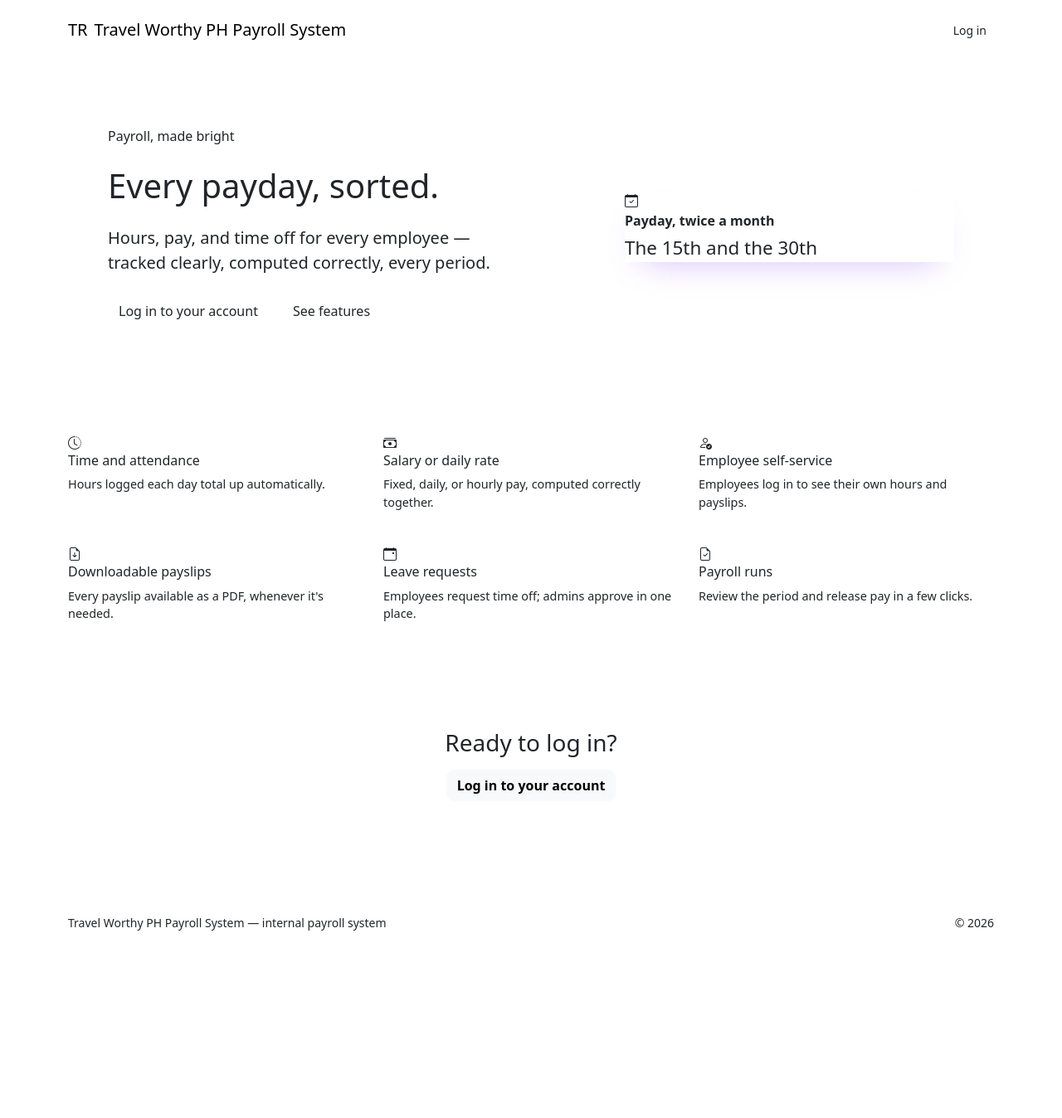
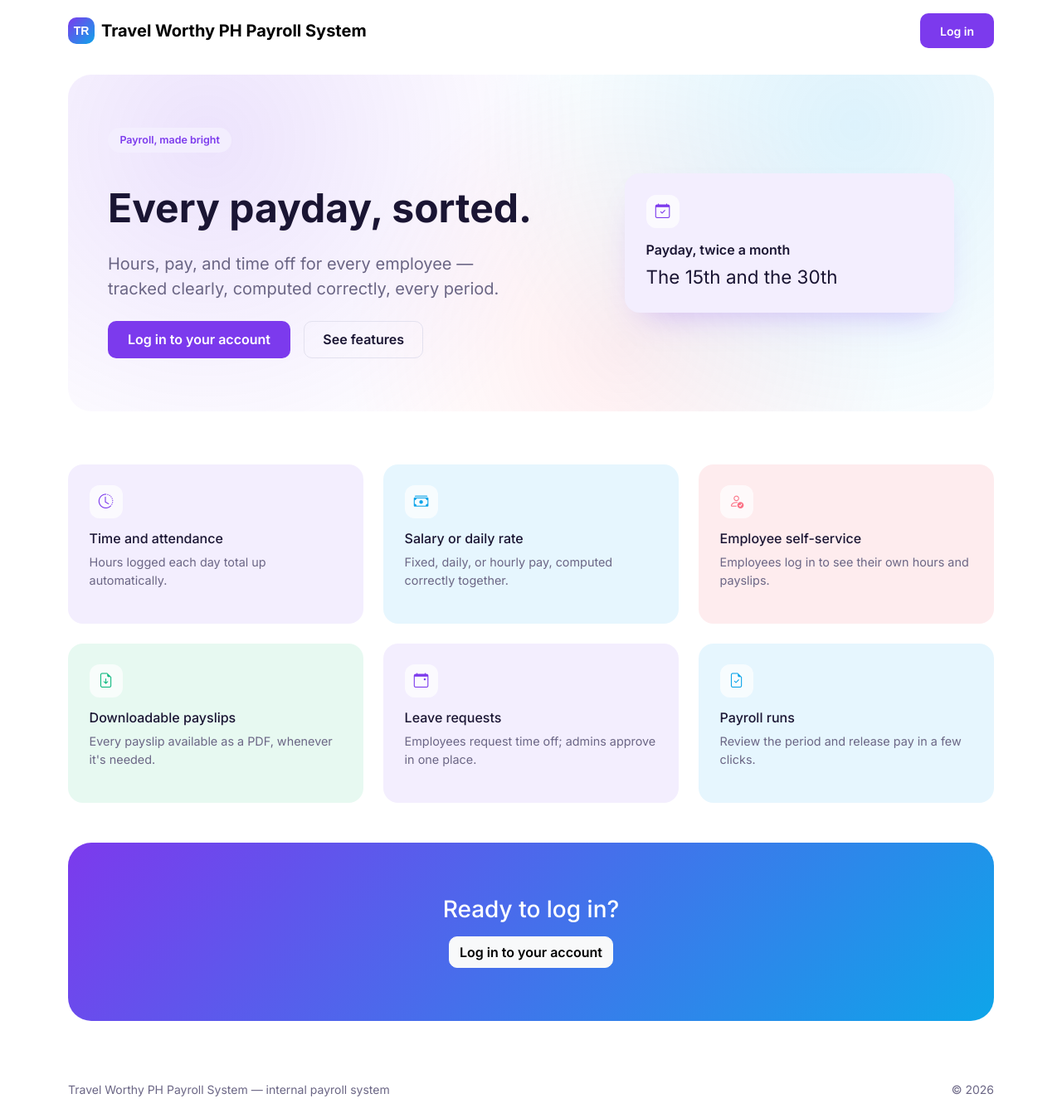
Before and after one commit to Boji028/TWPH-Payroll-System, a Flask app: page / in a window 1280 px wide. Shown: the whole page at 83% size. Before the commit the page ends 1122 px from the top, so only its background shows below. Run offline with Flask 3, Linux system fonts and the light colour scheme; some web fonts are replaced.

Commit message:
Dashboard sidebar styling and landing page CSS updates

```diff
--- /dev/null
+++ b/app/static/css/landing.css
@@ -0,0 +1,137 @@
+/* Public landing page styles. Intentionally separate from main.css --
+   this page has its own visual identity and is not shared with the
+   internal admin panel. Only loaded by main/landing.html. */
+
+@font-face {
+    font-family: 'Pogonia';
+    src: url('../fonts/Pogonia.ttf') format('truetype');
+    font-weight: 400 700;
+    font-display: swap;
+}
+
+:root {
+    --ink: #1A1533;
+    --gray: #6B6685;
+    --purple: #7C3AED;
+    --sky: #0EA5E9;
+    --coral: #FB7185;
+    --mint: #10B981;
+}
+
+body {
+    background: #fff;
+    color: var(--ink);
+    font-family: 'Inter', sans-serif;
+}
+
+.display {
+    font-family: 'Pogonia', 'Inter', sans-serif;
+}
+
+.brand-mark {
+    width: 32px;
+    height: 32px;
+    border-radius: 10px;
+    background: linear-gradient(135deg, var(--purple), var(--sky));
+    color: #fff;
+    display: flex;
+    align-items: center;
+    justify-content: center;
+    font-family: 'Pogonia', sans-serif;
+    font-weight: 700;
+    font-size: 14px;
+}
+
+.brand-name {
+    font-family: 'Pogonia', 'Inter', sans-serif;
+    font-weight: 700;
+}
+
+.btn-purple {
+    background: var(--purple);
+    border: none;
+    color: #fff;
+    font-weight: 600;
+    padding: .65rem 1.5rem;
+    border-radius: 10px;
+}
+
+.btn-purple:hover {
+    background: #6425D0;
+    color: #fff;
+}
+
+.btn-outline-ink {
+    border: 1.5px solid #E3E1EF;
+    color: var(--ink);
+    font-weight: 600;
+    padding: .6rem 1.4rem;
+    border-radius: 10px;
+    background: transparent;
+}
+
+.btn-outline-ink:hover {
+    border-color: var(--ink);
+}
+
+.hero-wrap {
+    background:
+        radial-gradient(circle at 15% 20%, rgba(124, 58, 237, .14), transparent 45%),
+        radial-gradient(circle at 85% 15%, rgba(14, 165, 233, .14), transparent 45%),
+        radial-gradient(circle at 60% 80%, rgba(251, 113, 133, .12), transparent 45%);
+    border-radius: 28px;
+}
+
+.eyebrow {
+    display: inline-block;
+    background: #F3EEFE;
+    color: var(--purple);
+    font-weight: 600;
+    font-size: .78rem;
+    padding: .35rem .9rem;
+    border-radius: 999px;
+}
+
+.hero-headline {
+    font-size: 3rem;
+    line-height: 1.14;
+    font-weight: 700;
+}
+
+.chip-card {
+    border-radius: 18px;
+    padding: 1.6rem;
+    height: 100%;
+}
+
+.chip-purple { background: #F3EEFE; }
+.chip-sky { background: #E6F6FE; }
+.chip-coral { background: #FEECEE; }
+.chip-mint { background: #E7F9F1; }
+
+.chip-icon {
+    width: 40px;
+    height: 40px;
+    border-radius: 12px;
+    background: rgba(255, 255, 255, .7);
+    display: flex;
+    align-items: center;
+    justify-content: center;
+    font-size: 1.1rem;
+    margin-bottom: .9rem;
+}
+
+.icon-purple { color: var(--purple); }
+.icon-sky { color: var(--sky); }
+.icon-coral { color: var(--coral); }
+.icon-mint { color: var(--mint); }
+
+.landing-band {
+    background: linear-gradient(135deg, var(--purple), var(--sky));
+    color: #fff;
+    border-radius: 28px;
+}
+
+.landing-footer {
+    color: var(--gray);
+}
--- a/run.py
+++ b/run.py
@@ -1,19 +1,7 @@
 import os
-import threading
-import webbrowser
 from app import create_app
 
 app = create_app(os.environ.get("FLASK_ENV", "development"))
 
-
-def open_browser():
-    webbrowser.open("http://127.0.0.1:5000/")
-
-
 if __name__ == "__main__":
-    # Flask's debug reloader restarts this script in a child process, which
-    # would open a second browser tab. WERKZEUG_RUN_MAIN is only set in that
-    # child, so this guard makes sure the browser opens exactly once.
-    if os.environ.get("WERKZEUG_RUN_MAIN") != "true":
-        threading.Timer(1.0, open_browser).start()
-    app.run(debug=True)
+    app.run(debug=True, host="0.0.0.0")
```
Also changed, not shown: app/static/css/main.css (+144 -0 lines).
